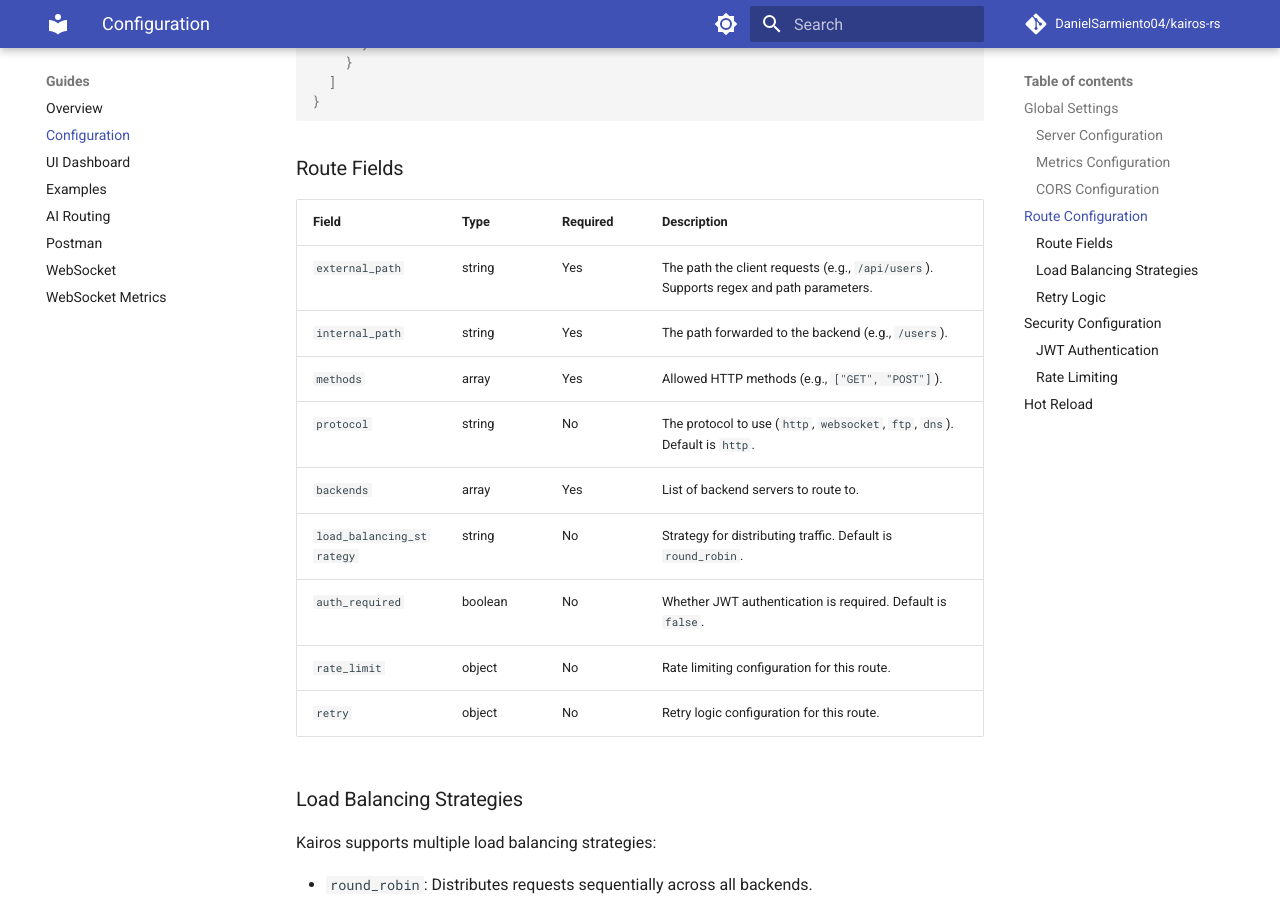
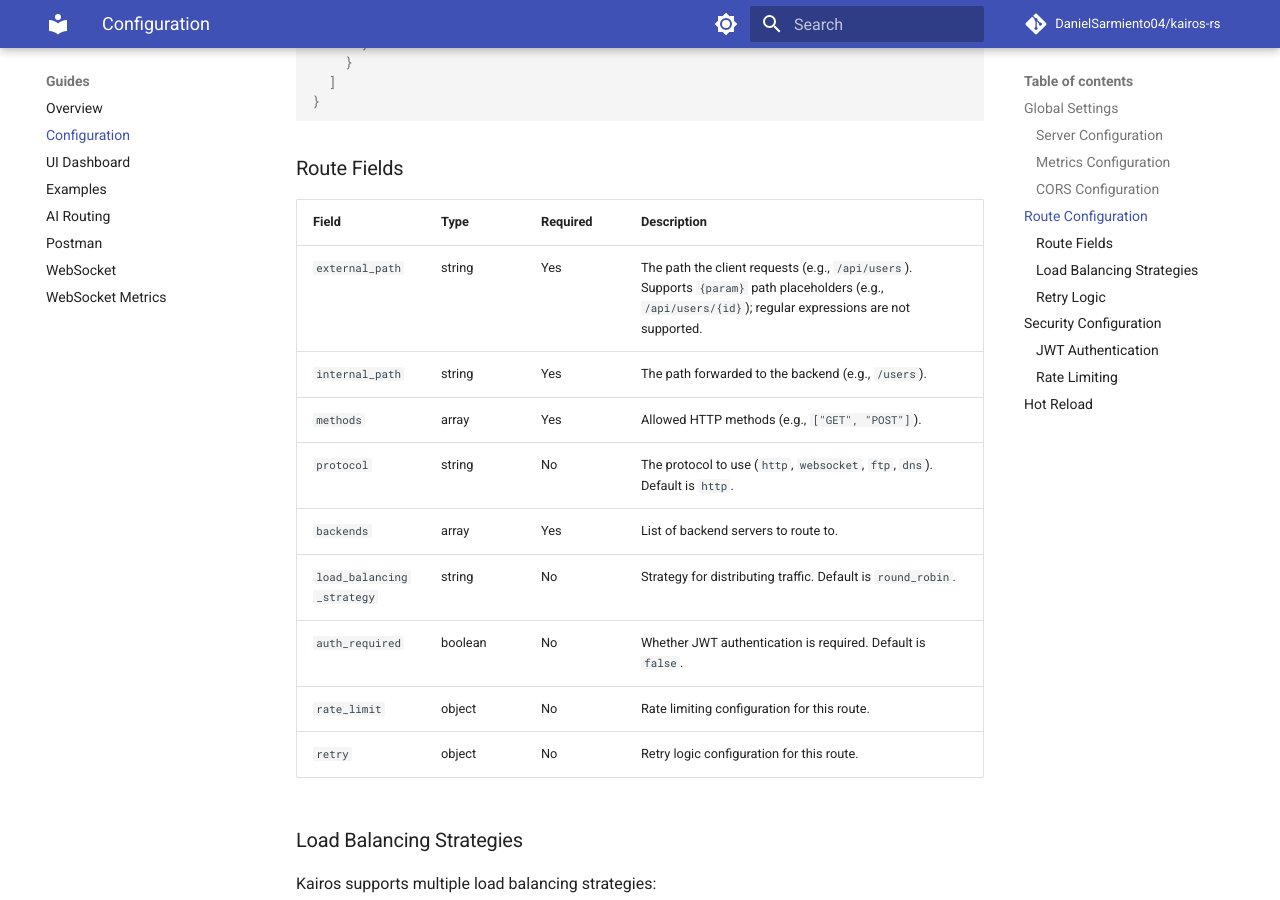
Before and after one commit to DanielSarmiento04/kairos-rs, an MkDocs documentation site: the page built from docs/src/CONFIGURATION.md, in a window 1280 px wide and 900 px high, scrolled down 2384 px. Built offline with MkDocs 1.6.1 and Material for MkDocs 9.7.7, drawn with Linux system fonts in a browser that asks for light colours; comment, search, counter and statistics services are not loaded.

Commit message:
Update docs/src/CONFIGURATION.md
Co-authored-by: Copilot <175728472+Copilot@users.noreply.github.com>

```diff
--- a/docs/src/CONFIGURATION.md
+++ b/docs/src/CONFIGURATION.md
@@ -97,7 +97,7 @@ The `routers` array contains the routing rules for the gateway. Each route defin
 
 | Field | Type | Required | Description |
 |-------|------|----------|-------------|
-| `external_path` | string | Yes | The path the client requests (e.g., `/api/users`). Supports regex and path parameters. |
+| `external_path` | string | Yes | The path the client requests (e.g., `/api/users`). Supports `{param}` path placeholders (e.g., `/api/users/{id}`); regular expressions are not supported. |
 | `internal_path` | string | Yes | The path forwarded to the backend (e.g., `/users`). |
 | `methods` | array | Yes | Allowed HTTP methods (e.g., `["GET", "POST"]`). |
 | `protocol` | string | No | The protocol to use (`http`, `websocket`, `ftp`, `dns`). Default is `http`. |
```
